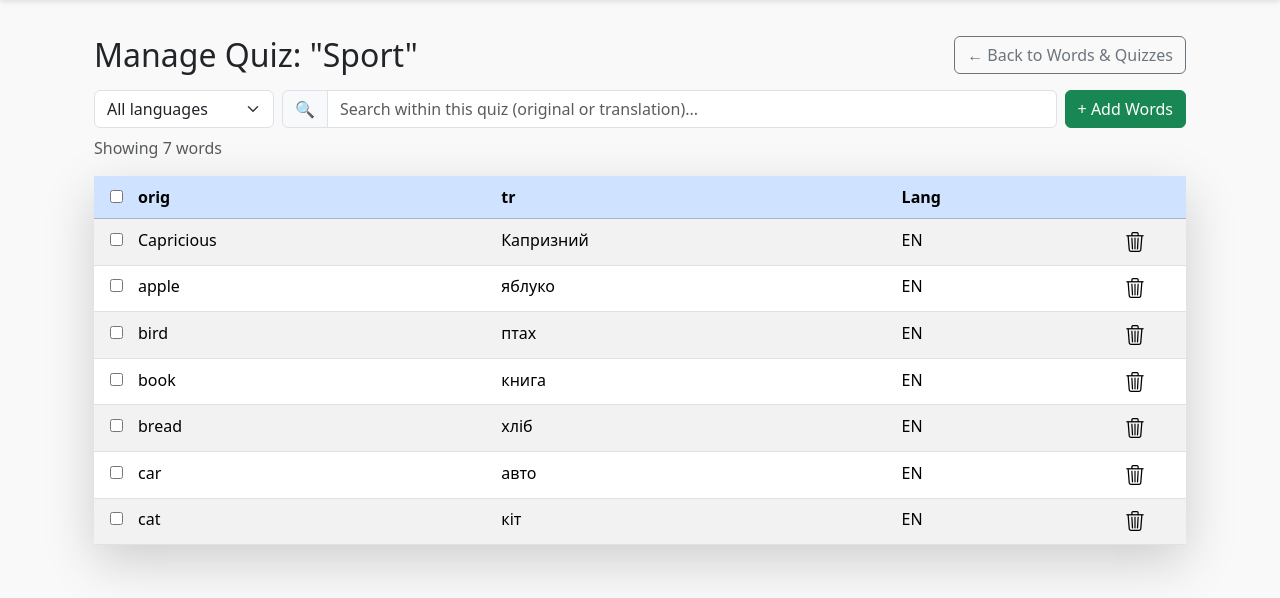
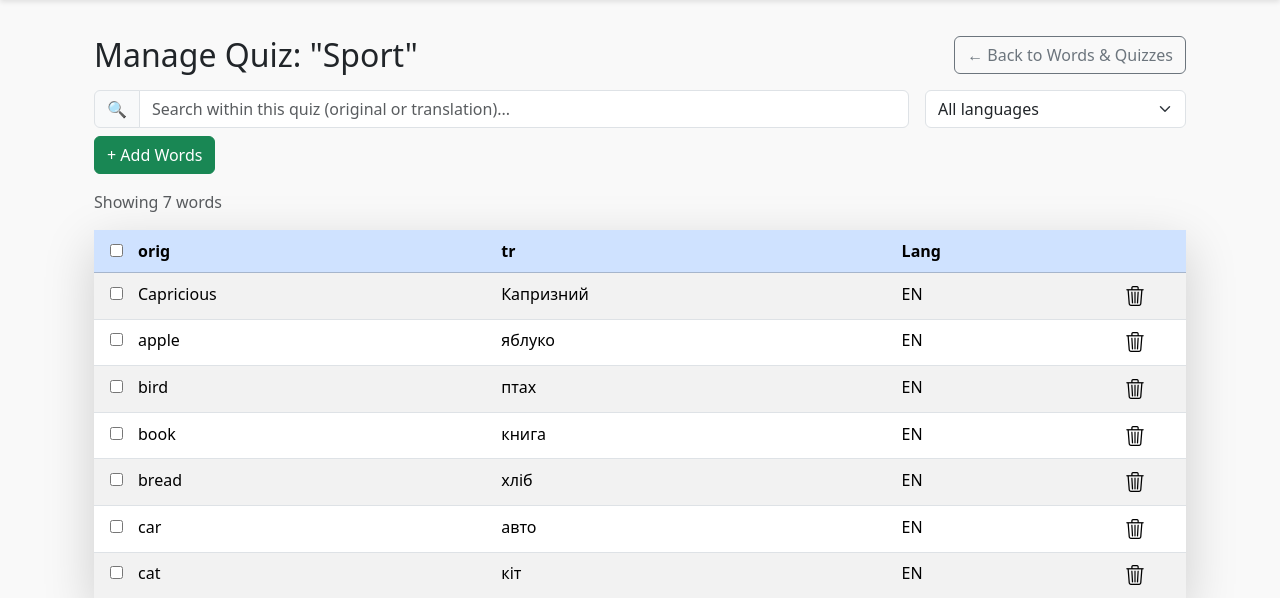
Before and after one commit to nazar-guschak/WordQuiz_WebApp, a Django app: page /quiz/8/ in a window 1280 px wide. Shown: the part 60-658 px from the top of the page. Run offline with Django 5.2, Linux system fonts and the light colour scheme; a user stored in the database is signed in; data comes from the database, SQL or seed files in the repository; both versions use the stored data as it was after the commit.

```diff
--- a/quiz/templates/quiz/partials/manage/_add_words_modal.html
+++ b/quiz/templates/quiz/partials/manage/_add_words_modal.html
@@ -8,21 +8,13 @@
         <h5 class="modal-title">Add Words to "{{ quiz.title }}"</h5>
         <button type="button" class="btn-close" data-bs-dismiss="modal"></button>
       </div>
+
       <div class="modal-body">
         <!-- Filter + Search for available words -->
-        <div class="d-flex flex-wrap gap-2 mb-2 align-items-center">
-          <div class="d-flex flex-grow-1 gap-2">
-            <!-- Language filter for available words -->
-            <div class="flex-shrink-0" style="min-width: 180px;">
-              <select id="available-language-filter" class="form-select">
-                <option value="">All languages</option>
-                {% for code, name in language_choices %}
-                  <option value="{{ code }}">{{ name }}</option>
-                {% endfor %}
-              </select>
-            </div>
-            <!-- Search input -->
-            <div class="input-group flex-grow-1">
+        <div class="row g-2 mb-3">
+          <!-- Row 1: Search input (full width) -->
+          <div class="col-12">
+            <div class="input-group">
               <span class="input-group-text">🔍</span>
               <input
                 type="text"
@@ -31,6 +23,16 @@
                 placeholder="Filter available words (original or translation)..."
               >
             </div>
+          </div>
+
+          <!-- Row 2: Language dropdown (full width) -->
+          <div class="col-12">
+            <select id="available-language-filter" class="form-select">
+              <option value="">All languages</option>
+              {% for code, name in language_choices %}
+                <option value="{{ code }}">{{ name }}</option>
+              {% endfor %}
+            </select>
           </div>
         </div>
 
@@ -57,13 +59,15 @@
               {% for word in all_words %}
                 <tr data-language="{{ word.language }}">
                   <td>
-                    <input type="checkbox"
-                           class="available-word-checkbox"
-                           value="{{ word.id }}">
+                    <input
+                      type="checkbox"
+                      class="available-word-checkbox"
+                      value="{{ word.id }}"
+                    >
                   </td>
                   <td>{{ word.original_word }}</td>
                   <td>{{ word.translation }}</td>
-                  <td>{{ word.get_language_display }}</td>
+                  <td>{{ word.language|upper }}</td>
                 </tr>
               {% endfor %}
             </tbody>
@@ -74,9 +78,20 @@
           Selected words will be added to this quiz.
         </p>
       </div>
+
       <div class="modal-footer">
-        <button type="button" class="btn btn-secondary" data-bs-dismiss="modal">Cancel</button>
-        <button type="button" class="btn btn-primary" id="add-words-confirm-btn">
+        <button
+          type="button"
+          class="btn btn-secondary"
+          data-bs-dismiss="modal"
+        >
+          Cancel
+        </button>
+        <button
+          type="button"
+          class="btn btn-primary"
+          id="add-words-confirm-btn"
+        >
           Add Selected Words
         </button>
       </div>
--- a/quiz/templates/quiz/partials/manage/_quiz_words_table.html
+++ b/quiz/templates/quiz/partials/manage/_quiz_words_table.html
@@ -1,20 +1,13 @@
 {# templates/quiz/partials/manage/_quiz_words_table.html #}
 
 {# ========== Filter + Search + Add + Bulk delete ========== #}
-<div class="d-flex flex-wrap gap-2 mb-2 align-items-center">
-  <div class="d-flex flex-grow-1 gap-2">
-    {# Language dropdown (left) #}
-    <div class="flex-shrink-0" style="min-width: 180px;">
-      <select id="quiz-language-filter" class="form-select">
-        <option value="">All languages</option>
-        {% for code, name in language_choices %}
-          <option value="{{ code }}">{{ name }}</option>
-        {% endfor %}
-      </select>
-    </div>
+<div class="mb-3">
 
-    {# Search input #}
-    <div class="input-group flex-grow-1">
+  {# ===== Row 1: Search + Language (desktop: same row) ===== #}
+  <div class="row g-2 g-lg-3 align-items-lg-center mb-2">
+    {# Search bar #}
+    <div class="col-12 col-lg-9">
+      <div class="input-group">
         <span class="input-group-text">🔍</span>
         <input
           type="text"
@@ -25,17 +18,36 @@
       </div>
     </div>
 
-  <button id="open-add-words-modal-btn" class="btn btn-success flex-shrink-0">
+    {# Language dropdown #}
+    <div class="col-12 col-lg-3">
+      <select id="quiz-language-filter" class="form-select">
+        <option value="">All languages</option>
+        {% for code, name in language_choices %}
+          <option value="{{ code }}">{{ name }}</option>
+        {% endfor %}
+      </select>
+    </div>
+  </div>
+
+  {# ===== Row 2: Buttons (left-aligned) ===== #}
+  <div class="d-flex flex-column flex-sm-row justify-content-start gap-2">
+    <button
+      id="open-add-words-modal-btn"
+      class="btn btn-success flex-fill flex-sm-grow-0 text-nowrap"
+    >
       + Add Words
     </button>
+
     <button
       id="bulk-delete-btn"
-    class="btn btn-danger flex-shrink-0 d-none"
+      class="btn btn-danger flex-fill flex-sm-grow-0 text-nowrap d-none"
       disabled
     >
       Delete selected
     </button>
   </div>
+</div>
+
 
 {# ========== Dynamic word count for quiz words ========== #}
 <p class="text-muted mb-3" id="quiz-word-count-text">
--- a/quiz/templates/quiz/partials/quizzes/_quizzes_tab.html
+++ b/quiz/templates/quiz/partials/quizzes/_quizzes_tab.html
@@ -21,7 +21,7 @@
     </div>
 
     {# New Quiz button #}
-    <div class="col-12 col-md-auto ms-md-2">
+    <div class="col-12 col-md-auto">
       <button
         id="quiz-add-btn"
         class="btn btn-success w-100 w-md-auto"
```
Also changed, not shown: quiz/templates/quiz/partials/words/_words_tab.html (+19 -18 lines), db.sqlite3. Lines whose indentation alone changed are shown as unchanged.
